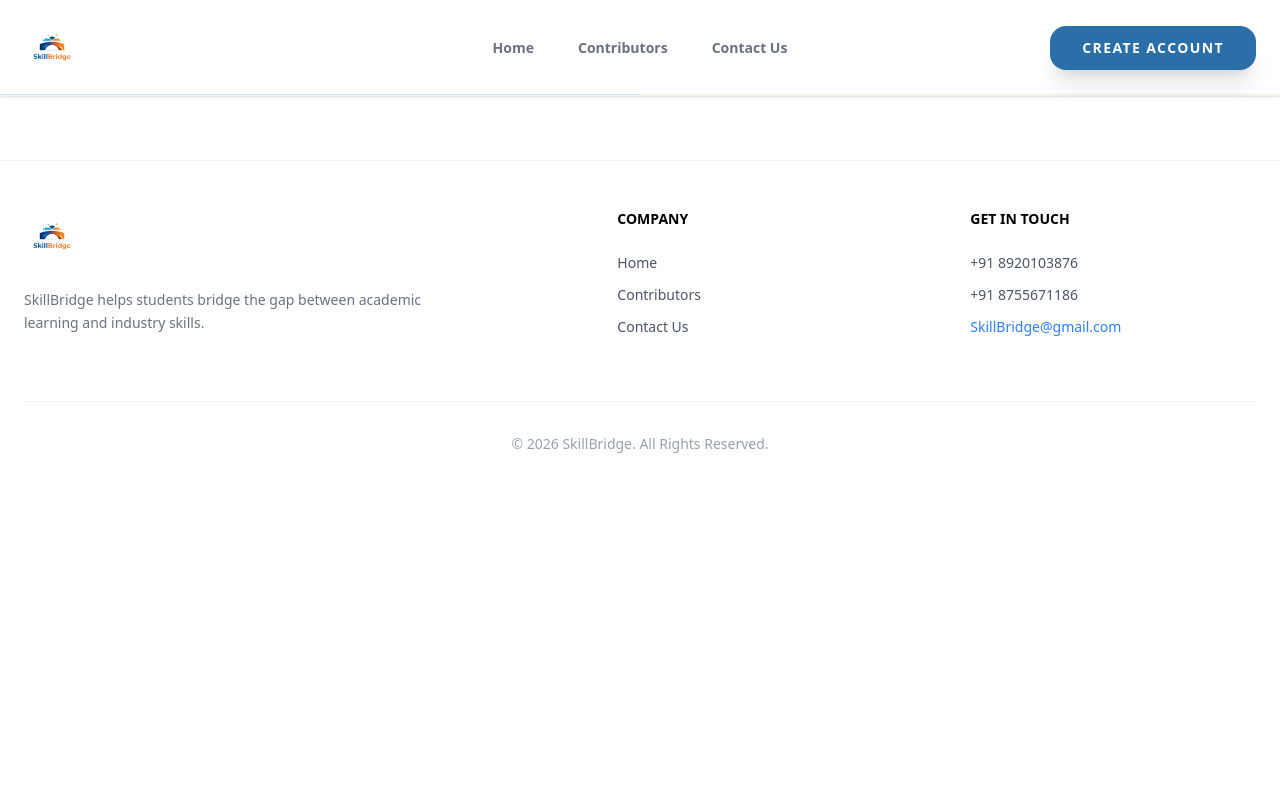
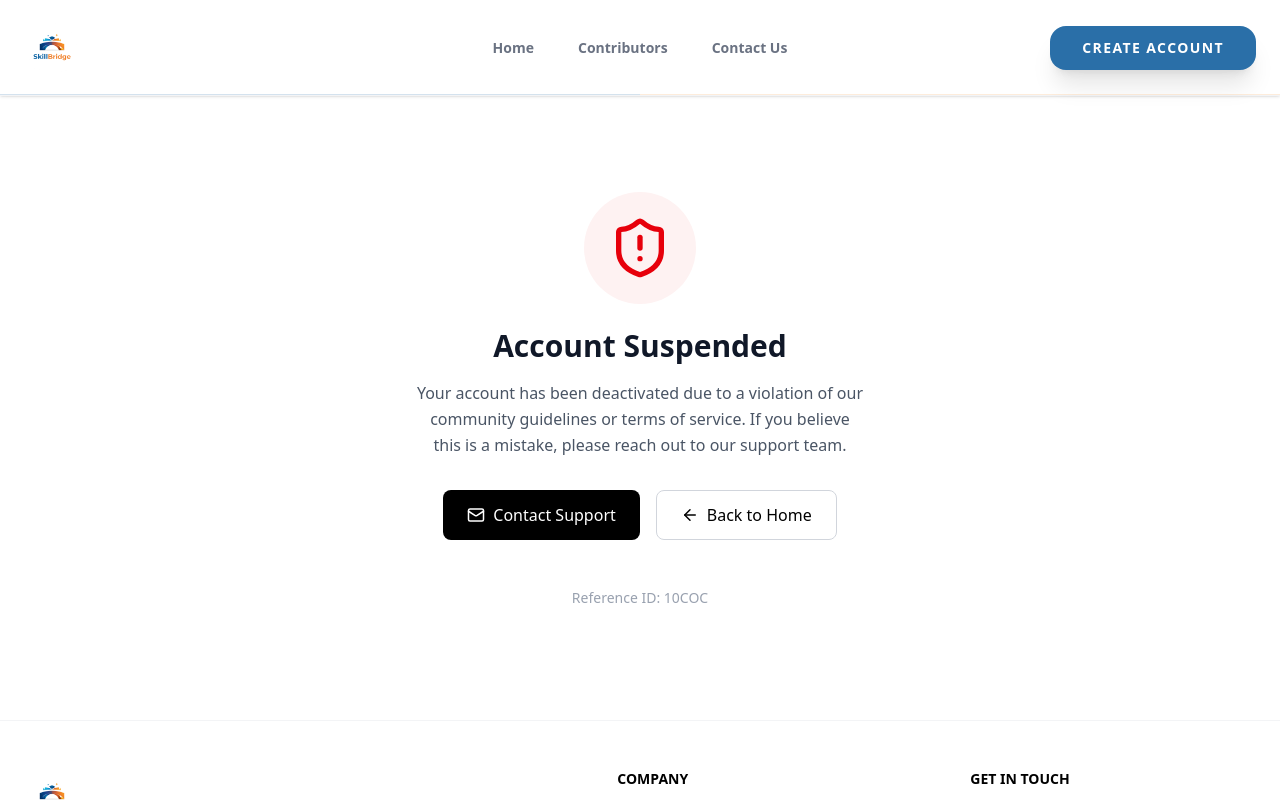
Before and after one commit to anmolkumar875511/SkillBridge, a React (Vite) app in the folder frontend/: page /account-suspended in a window 1280 px wide. Built offline with nearby package versions, Linux system fonts and the light colour scheme; no server answers.

Commit message:
Account Suspended implement

```diff
--- a/frontend/src/App.jsx
+++ b/frontend/src/App.jsx
@@ -22,6 +22,7 @@ import Profile from './pages/Profile.jsx'
 import AdminDashboard from './pages/AdminDashboard.jsx'
 import Logger from './pages/Logger.jsx'
 import AllUsers from './pages/AllUsers.jsx'
+import AccountSuspended from './pages/AccountSuspended.jsx'
 
 function App() {
   return (
@@ -37,6 +38,7 @@ function App() {
           <Route path='/reset-password/:token' element={<Resetpassw/>} />
           <Route path='/contact' element={<Contact/>} />
           <Route path='/contributors' element={<Contributors/>}/>
+          <Route path='/account-suspended' element={<AccountSuspended/>} />
           {/* Protected Routes */}
           <Route element={<ProtectedRoute/>}>
           <Route path='/AdminDashboard' element={<AdminDashboard/>} />
--- /dev/null
+++ b/frontend/src/pages/AccountSuspended.jsx
@@ -0,0 +1,46 @@
+import React from 'react';
+import { ShieldAlert, Mail, ArrowLeft } from 'lucide-react'; // Assuming you use lucide-react, or use icons of your choice
+import { Link } from 'react-router-dom';
+
+const AccountSuspended = () => {
+  return (
+    <div className="flex flex-col items-center justify-center min-h-[70vh] px-4 text-center">
+      <div className="bg-red-50 p-6 rounded-full mb-6">
+        <ShieldAlert size={64} className="text-red-600" />
+      </div>
+
+      <h1 className="text-3xl font-bold text-gray-900 mb-4">
+        Account Suspended
+      </h1>
+
+      <p className="text-gray-600 max-w-md mb-8 leading-relaxed">
+        Your account has been deactivated due to a violation of our community guidelines or terms of service.
+        If you believe this is a mistake, please reach out to our support team.
+      </p>
+
+      <div className="flex flex-col sm:flex-row gap-4">
+        <Link
+          to="/contact"
+          className="flex items-center justify-center gap-2 bg-black text-white px-6 py-3 rounded-lg font-medium hover:bg-gray-800 transition-colors"
+        >
+          <Mail size={18} />
+          Contact Support
+        </Link>
+
+        <Link
+          to="/"
+          className="flex items-center justify-center gap-2 border border-gray-300 px-6 py-3 rounded-lg font-medium hover:bg-gray-50 transition-colors"
+        >
+          <ArrowLeft size={18} />
+          Back to Home
+        </Link>
+      </div>
+
+      <p className="mt-12 text-sm text-gray-400">
+        Reference ID: {Math.random().toString(36).substring(7).toUpperCase()}
+      </p>
+    </div>
+  );
+};
+
+export default AccountSuspended;
```
